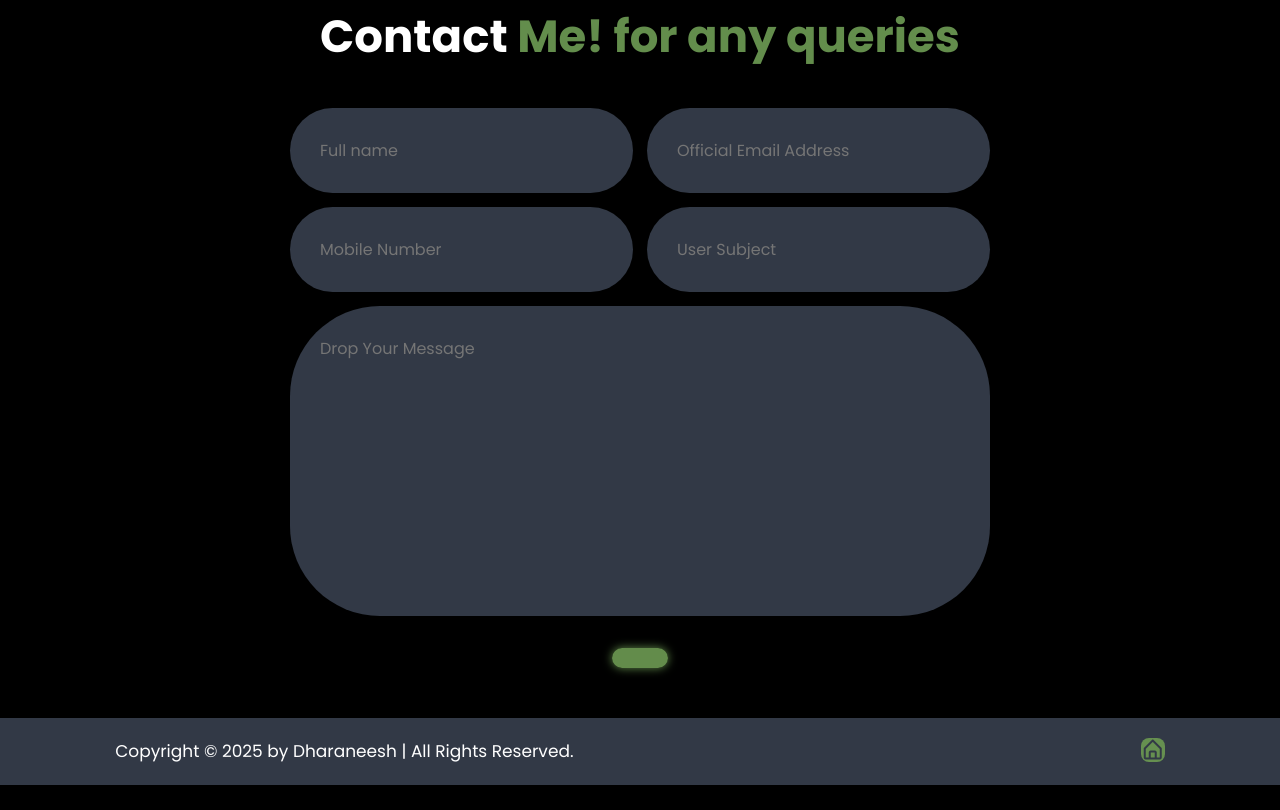
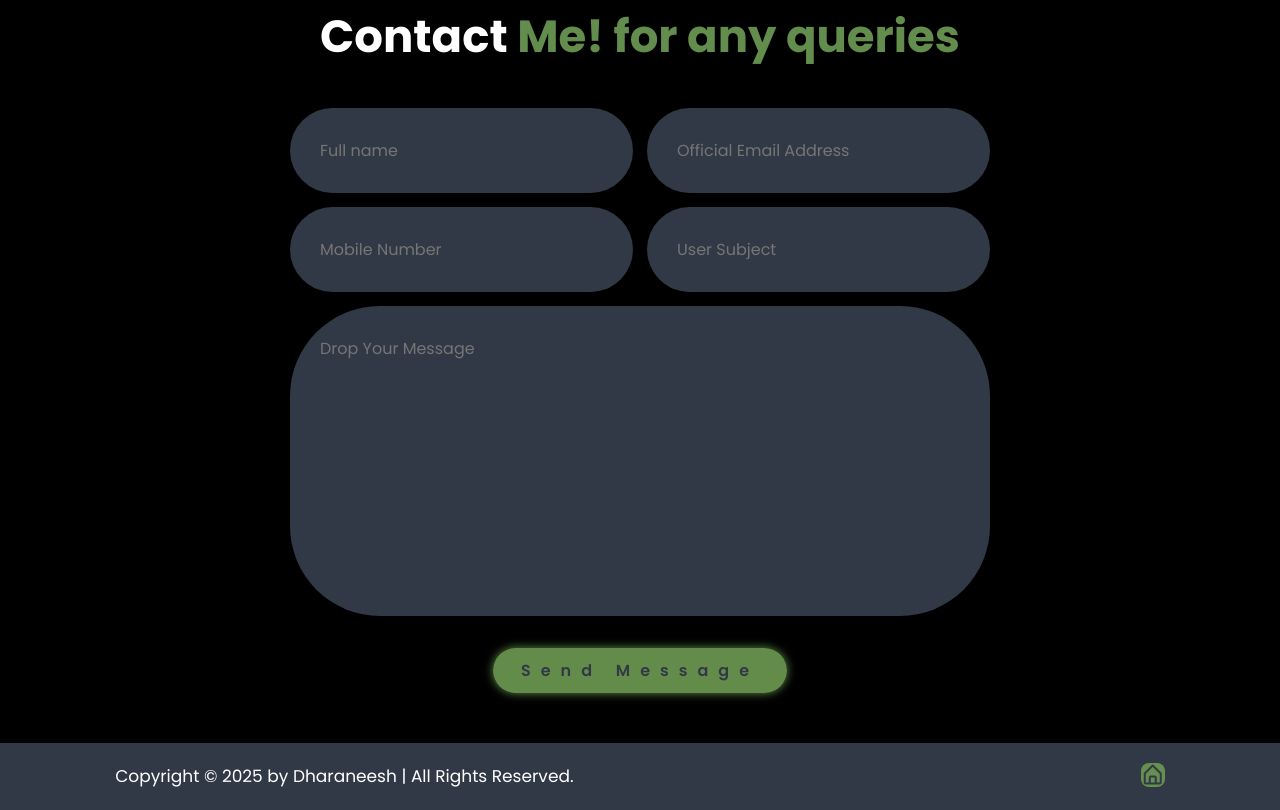
Before and after one commit to DharaneeshMohanraj0001/portfolio-website-host, a plain HTML site: page index.html in a window 1280 px wide. Shown: the part 3270-4080 px from the top of the page. Before the commit the page ends 4055 px from the top, so only its background shows below. Drawn offline with nearby package versions, Linux system fonts and the light colour scheme.

Commit message:
Update index.html

```diff
--- a/index.html
+++ b/index.html
@@ -218,13 +218,12 @@ My design style blends creativity with simplicity — making your brand stand ou
 
     <!-- contact section design -->
 
-    <section class="contact" id="contact">
+  <section class="contact" id="contact">
   <h2 class="heading">Contact <span>Me! for any queries</span></h2>
 
   <form id="contactForm">
-
     <div class="input-box">
-      <input type="text" id="name" placeholder="Full name"  required>
+      <input type="text" id="name" placeholder="Full name" required>
       <input type="email" id="email" placeholder="Official Email Address" required>
     </div>
 
@@ -235,14 +234,17 @@ My design style blends creativity with simplicity — making your brand stand ou
         placeholder="Mobile Number"
         maxlength="10"
         required
-        oninput="this.value = this.value.replace(/[^0-9]/g, '')">
+        oninput="this.value = this.value.replace(/[^0-9]/g, '')"
+      >
       <input type="text" id="subject" placeholder="User Subject" required>
     </div>
 
-    <textarea cols="30" rows="10" id="message" placeholder="Drop Your Message" required></textarea>
-    <button type="submit"  value="Send Message" class="btn">
+    <textarea id="message" cols="30" rows="10" placeholder="Drop Your Message" required></textarea>
+
+    <button type="submit" class="btn">Send Message</button>
   </form>
 </section>
+
 
 
     <!-- footer design -->
```
